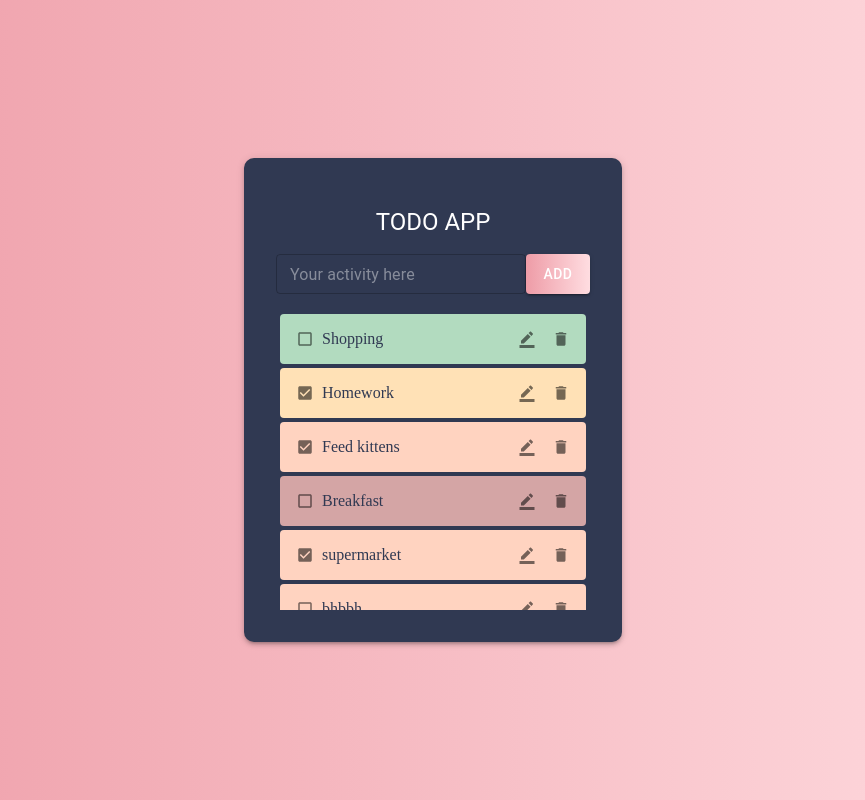
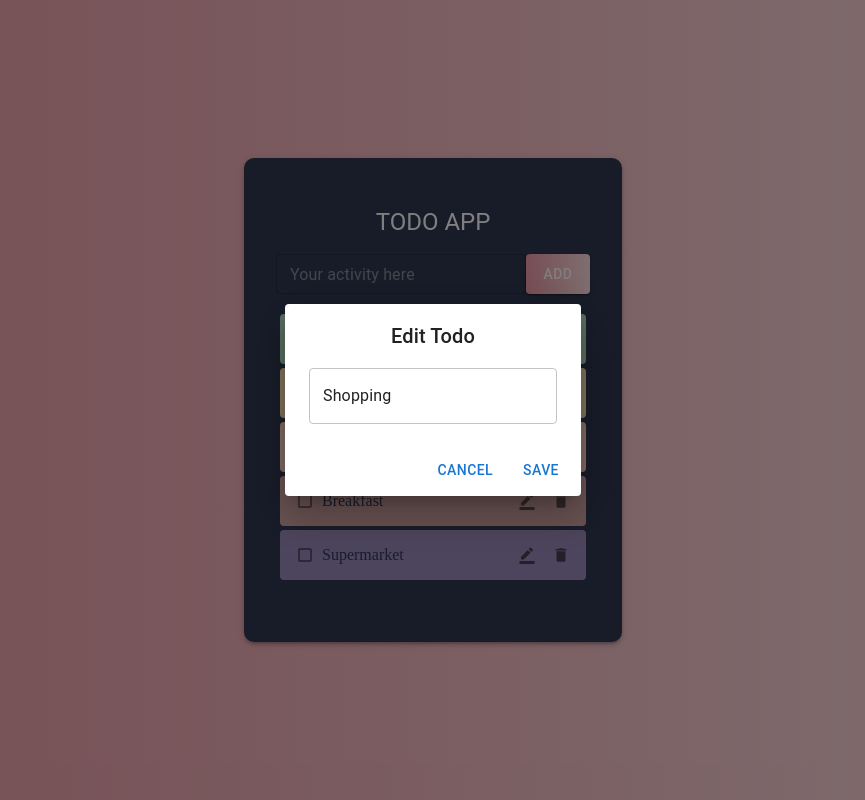
Before and after one commit to catkhanhnguyen/todo-app-v2, a React (Vite) app: page / in a window 1280 px wide. Both pictures are taken after a click on the button 734 px from the left and 339 px from the top of the page. Shown: the whole page, without its empty margins (207-1072 px from the left). Built offline with nearby package versions, Linux system fonts and the light colour scheme; data requests are answered from the project's data file.

Commit message:
edit done

```diff
--- a/db.json
+++ b/db.json
@@ -10,30 +10,24 @@
       "text": "Homework",
       "color": "#FFE1B6",
       "completed": true,
-      "id": 2
+      "id": "2"
     },
     {
       "text": "Feed kittens",
       "color": "#FFD3C0",
       "completed": true,
-      "id": 3
+      "id": "3"
     },
     {
       "text": "Breakfast",
       "color": "#D4A5A5",
       "completed": false,
-      "id": 4
+      "id": "4"
     },
     {
-      "id": 5,
-      "text": "supermarket",
-      "color": "#FFD3C0",
-      "completed": true
-    },
-    {
-      "id": "1706524103637",
-      "text": "bhbbh",
-      "color": "#FFD3C0",
+      "id": "1706581757190",
+      "text": "Supermarket",
+      "color": "#9B8BBA",
       "completed": false
     }
   ]
--- a/src/App.tsx
+++ b/src/App.tsx
@@ -13,8 +13,10 @@ const App: React.FC = () => {
   const baseUrl = '/todos';
 
   const [input, setInput] = useState<string>('')
-  const [todos, setTodos] = useState<Todo[]>([]);
-  const [editTodo, setEditTodo] = useState<string>('')
+  const [todos, setTodos] = useState<Todo[]>([])
+  const [isOpenModal, setIsOpenModal] = useState<boolean>(false)
+  const [editTodo, setEditTodo] = useState<Todo>({ id: '', text: '', color: '', completed: false })
+  const [handleSaveEdit, SetHandleSaveEdit] = useState<string>('')
 
   const generateRandomColor = () =>
     pastelColors[Math.floor(Math.random() * pastelColors.length)];
@@ -36,7 +38,7 @@ const App: React.FC = () => {
         console.log('Already existed')
       } else {
         const randomColor = generateRandomColor();
-        const newTodo = { id: Date.now(), text: input, color: randomColor, completed: false }
+        const newTodo = { id: Date.now().toString(), text: input, color: randomColor, completed: false }
 
         axios.post(`${baseUrl}`, newTodo)
           .then((response) => {
@@ -51,10 +53,29 @@ const App: React.FC = () => {
   }
 
   const handleEdit = (todo: Todo) => {
-
+    setIsOpenModal(true)
+    setEditTodo({
+      ...todo
+    })
   }
 
-  const handleDelete = (id: number) => {
+  const handleSaveEditTodo = (text: string) => {
+    const updatedTodo = { ...editTodo, text: text };
+
+    axios.put(`${baseUrl}/${editTodo.id}`, updatedTodo)
+      .then(() => {
+        const updatedTodos: Todo[] = todos.map((todo) =>
+          todo.id === editTodo.id ? { ...todo, text: text } : todo
+        );
+        setTodos(updatedTodos)
+        setIsOpenModal(false)
+      })
+      .catch(error => console.error('Error updating todo:', error))
+  }
+
+
+
+  const handleDelete = (id: string) => {
     axios.delete(`${baseUrl}/${id}`)
       .then(() => {
         const updatedTodos: Todo[] = todos.filter((todo) => todo.id !== id);
@@ -66,7 +87,7 @@ const App: React.FC = () => {
   };
 
 
-  const handleCheck = (id: number, completed: boolean) => {
+  const handleCheck = (id: string, completed: boolean) => {
     const currentTodo = todos.find((todo) => todo.id === id);
     const updateCurrentTodo = { id: id, text: currentTodo?.text, color: currentTodo?.color, completed: !completed };
 
@@ -115,7 +136,13 @@ const App: React.FC = () => {
         <TodoList todos={todos} handleCheck={handleCheck} handleEdit={handleEdit} handleDelete={handleDelete} />
 
         {/* Modal */}
-        <FormModal open={Boolean(editTodo)}/>
+        <FormModal
+          key={editTodo?.id}
+          open={isOpenModal}
+          initialText={editTodo?.text}
+          setIsOpenModal={setIsOpenModal}
+          setHandleSaveEdit={handleSaveEditTodo}
+        />
       </Box>
     </Container>
   )
--- a/src/components/FormModal.tsx
+++ b/src/components/FormModal.tsx
@@ -1,24 +1,30 @@
 import { Button, Dialog, DialogActions, DialogContent, DialogTitle, OutlinedInput } from '@mui/material'
-import React from 'react'
+import React, { useState } from 'react'
+import Todo from '../model'
 
 interface Props {
   open: boolean
+  initialText: string
+  setIsOpenModal: React.Dispatch<React.SetStateAction<boolean>>
+  setHandleSaveEdit: (text: string) => void
 }
 
-const FormModal = ({ open }: Props) => {
+const FormModal = ({ open, initialText, setIsOpenModal, setHandleSaveEdit}: Props) => {
+  const [modalText, setModalText] = useState<string>(initialText)
   return (
     <Dialog open={open}>
-      <DialogTitle>Edit Todo</DialogTitle>
+      <DialogTitle sx={{ textAlign: 'center' }}>Edit Todo</DialogTitle>
       <DialogContent>
         <OutlinedInput
           placeholder="Todo Text"
           fullWidth
-          value={''}
+          value={modalText}
+          onChange={(e) => setModalText(e.target.value)}
         />
       </DialogContent>
       <DialogActions>
-        <Button>Cancel</Button>
-        <Button>Save</Button>
+        <Button onClick={(e) => setIsOpenModal(false)}>Cancel</Button>
+        <Button onClick={(e) => setHandleSaveEdit(modalText)}>Save</Button>
       </DialogActions>
     </Dialog>
   )
--- a/src/components/TodoList.tsx
+++ b/src/components/TodoList.tsx
@@ -2,11 +2,12 @@ import { Box, IconButton, Tooltip } from '@mui/material'
 import { BorderColor, CheckBox, CheckBoxOutlineBlank, Delete } from '@mui/icons-material'
 import React from 'react'
 import Todo from '../model'
+import FormModal from './FormModal'
 
 interface Props {
   todos: Todo[]
-  handleCheck: (id: number, completed: boolean) => void
-  handleDelete: (id: number) => void
+  handleCheck: (id: string, completed: boolean) => void
+  handleDelete: (id: string) => void
   handleEdit: (todo: Todo) => void
 }
 const TodoList = ({ todos, handleCheck, handleEdit, handleDelete }: Props) => {
--- a/src/model.ts
+++ b/src/model.ts
@@ -1,5 +1,5 @@
 interface Todo{
-    id: number,
+    id: string,
     text: string,
     color: string,
     completed: boolean
```
